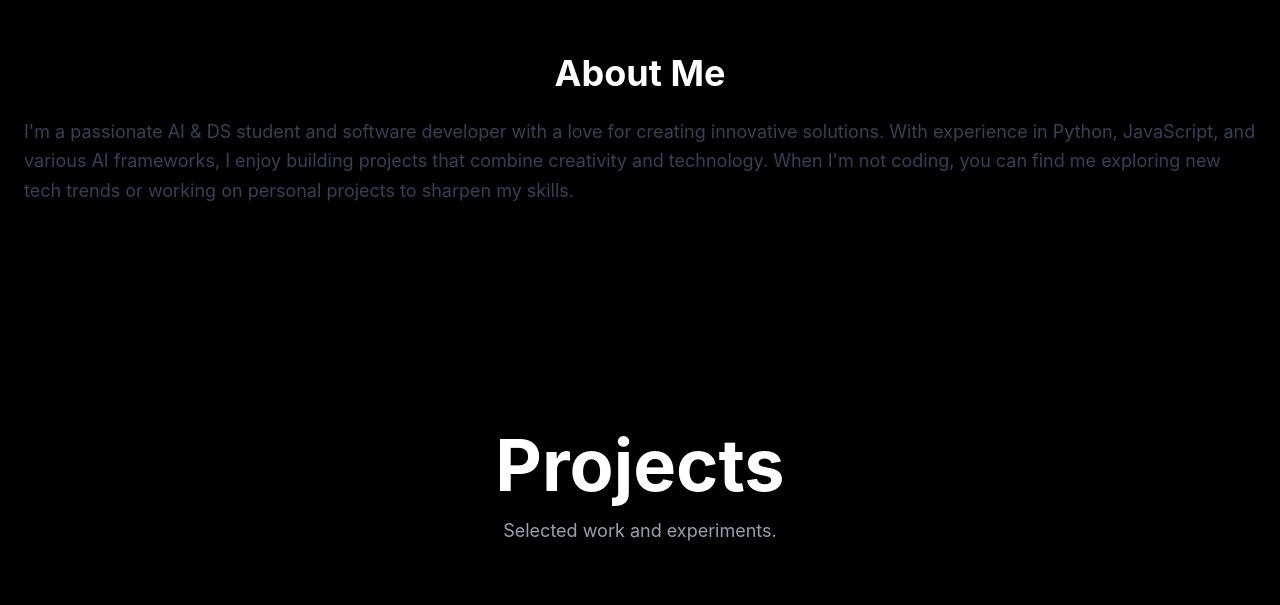
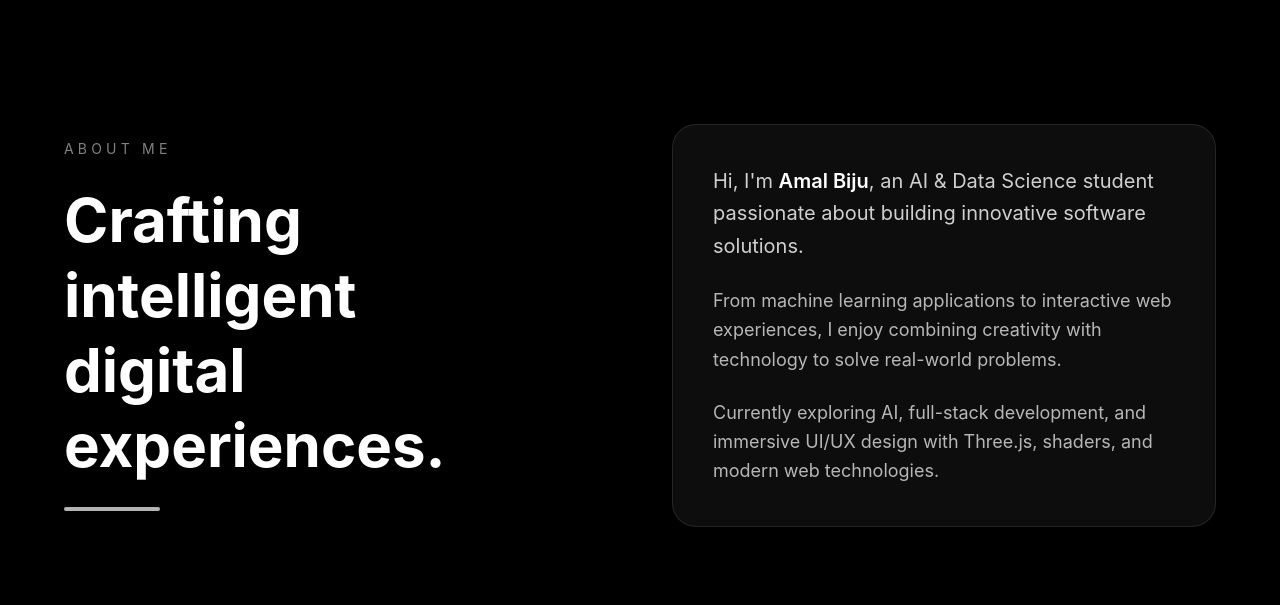
Before and after one commit to amalbijukurian/portfolio, a React (Vite) app: page / in a window 1280 px wide. Shown: the part 875-1480 px from the top of the page. Built offline with nearby package versions, Linux system fonts and the light colour scheme.

Commit message:
added framer motion

```diff
--- a/package.json
+++ b/package.json
@@ -10,15 +10,13 @@
     "preview": "vite preview"
   },
   "dependencies": {
-    "@react-three/drei": "^10.7.7",
-    "@react-three/fiber": "^9.6.1",
     "@tailwindcss/vite": "^4.3.0",
+    "framer-motion": "^12.38.0",
     "lenis": "^1.3.23",
     "react": "^19.2.5",
     "react-dom": "^19.2.5",
     "shaders": "^2.5.123",
-    "tailwindcss": "^4.3.0",
-    "three": "^0.184.0"
+    "tailwindcss": "^4.3.0"
   },
   "devDependencies": {
     "@babel/core": "^7.29.0",
--- a/src/components/About.jsx
+++ b/src/components/About.jsx
@@ -1,13 +1,87 @@
+import { motion } from "framer-motion";
+
+const fadeUp = {
+  hidden: { opacity: 0, y: 60 },
+  show: (delay = 0) => ({
+    opacity: 1,
+    y: 0,
+    transition: {
+      duration: 0.8,
+      delay,
+      ease: [0.25, 0.1, 0.25, 1],
+    },
+  }),
+};
+
+
+
+
 function About(){
     return(
-        <section className="bg-black text-white py-16">
-            <div className="container mx-auto px-6 py-16">
-                <h2 className="text-4xl font-bold mb-6 text-center">About Me</h2>
-                <p className="text-lg text-gray-700 leading-relaxed">
-                    I'm a passionate AI & DS student and software developer with a love for creating innovative solutions. With experience in Python, JavaScript, and various AI frameworks, I enjoy building projects that combine creativity and technology. When I'm not coding, you can find me exploring new tech trends or working on personal projects to sharpen my skills.
-                </p>
-            </div>
-        </section>
+        <section
+      id="about"
+      className="relative min-h-screen flex items-center justify-center px-6 md:px-16 py-24 bg-black"
+    >
+      <div className="max-w-6xl mx-auto grid md:grid-cols-2 gap-16 items-center">
+        {/* Left Side - Animated Heading */}
+        <motion.div
+          initial="hidden"
+          whileInView="show"
+          viewport={{ once: true, amount: 0.3 }}
+          className="space-y-6"
+        >
+          <motion.p
+            custom={0}
+            variants={fadeUp}
+            className="text-sm uppercase tracking-[0.3em] text-white/50"
+          >
+            About Me
+          </motion.p>
+
+          <motion.h2
+            custom={0.2}
+            variants={fadeUp}
+            className="text-4xl md:text-6xl font-bold text-white leading-tight"
+          >
+            Crafting intelligent
+            <br />
+            digital experiences.
+          </motion.h2>
+
+          <motion.div
+            custom={0.4}
+            variants={fadeUp}
+            className="w-24 h-1 bg-white/70 rounded-full"
+          />
+        </motion.div>
+
+        {/* Right Side - Animated Text Card */}
+        <motion.div
+          initial={{ opacity: 0, x: 80 }}
+          whileInView={{ opacity: 1, x: 0 }}
+          viewport={{ once: true, amount: 0.3 }}
+          transition={{ duration: 1, ease: "easeOut" }}
+          className="backdrop-blur-xl bg-white/5 border border-white/10 rounded-3xl p-8 md:p-10 shadow-2xl"
+        >
+          <p className="text-lg md:text-xl leading-relaxed text-white/80">
+            Hi, I'm <span className="text-white font-semibold">Amal Biju</span>,
+            an AI & Data Science student passionate about building innovative
+            software solutions.
+          </p>
+
+          <p className="mt-6 text-lg leading-relaxed text-white/70">
+            From machine learning applications to interactive web experiences,
+            I enjoy combining creativity with technology to solve real-world
+            problems.
+          </p>
+
+          <p className="mt-6 text-lg leading-relaxed text-white/70">
+            Currently exploring AI, full-stack development, and immersive UI/UX
+            design with Three.js, shaders, and modern web technologies.
+          </p>
+        </motion.div>
+      </div>
+    </section>
     )
 }
 export default About;
--- a/src/components/Projects.jsx
+++ b/src/components/Projects.jsx
@@ -1,3 +1,5 @@
+import {motion} from "framer-motion";
+
 const projects = [
   {
     title: "AI Notes Summarizer",
@@ -40,12 +42,20 @@ function Projects() {
         {/* Project list */}
         <div className="space-y-32">
           {projects.map((project, index) => (
-            <div
-              key={project.title}
-              className={`grid md:grid-cols-2 gap-12 items-center ${
-                index % 2 === 1 ? "md:[&>*:first-child]:order-2" : ""
-              }`}
-            >
+            <motion.div
+  key={project.title}
+  initial={{ opacity: 0, y: 80 }}
+  whileInView={{ opacity: 1, y: 0 }}
+  viewport={{ once: true, amount: 0.3 }}
+  transition={{
+    duration: 0.8,
+    delay: index * 0.2,
+    ease: "easeOut",
+  }}
+  className={`grid md:grid-cols-2 gap-12 items-center ${
+    index % 2 === 1 ? "md:[&>*:first-child]:order-2" : ""
+  }`}
+>
               {/* Image */}
               <div className="relative group">
                 <img
@@ -98,7 +108,7 @@ function Projects() {
                   </a>
                 </div>
               </div>
-            </div>
+            </motion.div>
           ))}
         </div>
       </div>
--- a/src/components/Scene.jsx
+++ /dev/null
@@ -1,35 +0,0 @@
-import {Canvas,useFrame} from '@react-three/fiber';
-import {OrbitControls} from '@react-three/drei';
-import { useRef } from 'react';
-
-
-function Cube(){
-     const cubeRef = useRef()
-
-  useFrame((state,delta) => {
-    cubeRef.current.rotation.x += delta
-    cubeRef.current.rotation.y += delta
-  })
-    return(
-
-
-    <mesh ref={cubeRef}>
-        <boxGeometry args={[2,2,2]} />
-        <meshStandardMaterial color={'orange'}/>
-
-    </mesh>
-    )
-}
-
-export default function Scene() {
-    return (
-        <Canvas
-        camera={{position: [0, 0, 4]}}
-        style={{width:'100%' ,height:"100%"}}
-        >
-            <ambientLight intensity={1} />
-           <Cube />
-           <OrbitControls />
-            </Canvas>
-    )
-}
--- a/src/index.css
+++ b/src/index.css
@@ -1,5 +1 @@
 @import "tailwindcss";
-
-html{
-    scroll-behavior: smooth;
-}
```
Also changed, not shown: 1 other file (tests, documents, lock files or other folders).
